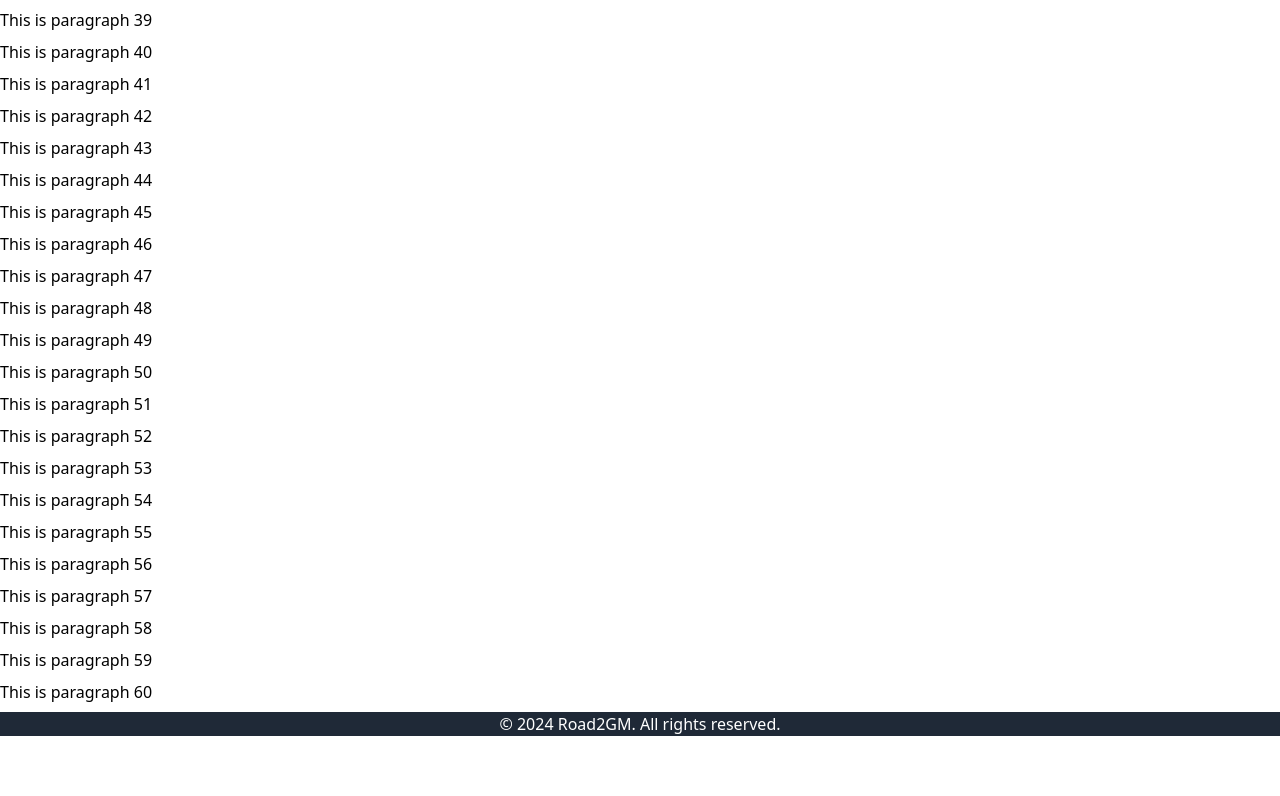
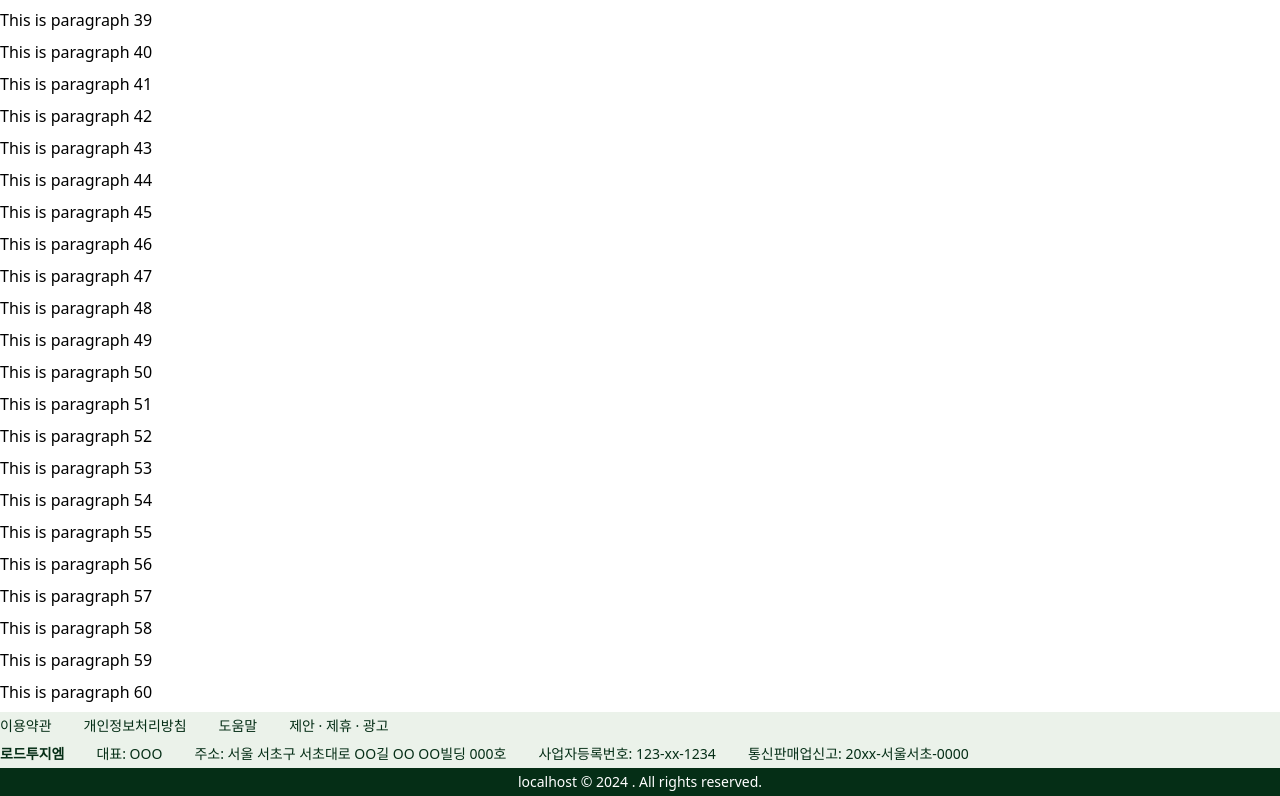
Before and after one commit to mairoo/road2gm-react, a React app: page / in a window 1280 px wide. Shown: the part 1316-2112 px from the top of the page. Before the commit the page ends 2052 px from the top, so only its background shows below. Built offline with nearby package versions, Linux system fonts and the light colour scheme.

Commit message:
footer setup

```diff
--- a/src/layouts/RootLayout.tsx
+++ b/src/layouts/RootLayout.tsx
@@ -13,7 +13,7 @@ const RootLayout = () => {
   // 푸터: 내용이 적을 때는 화면 하단 고정, 내용이 많아 스크롤이 생기면 스크롤의 맨 아래에 위치
   return (
     <div className="flex flex-col min-h-screen">
-      <Header>
+      <Header className="bg-[#ebf2ea] shadow-sm shadow-green-600/20 z-10">
         <h1 className="text-2xl font-bold">Road2GM</h1>
       </Header>
 
@@ -33,7 +33,28 @@ const RootLayout = () => {
         </ContainerFixed>
       </Main>
       <Footer>
-        <p>&copy; {new Date().getFullYear()} Road2GM. All rights reserved.</p>
+        <div className="bg-[#ebf2ea] text-green-950 text-sm">
+          <ContainerFixed className="md:py-1 md:px-0 p-1 space-y-2">
+            <div className="flex flex-wrap gap-y-0.5 gap-x-4 md:gap-y-0 md:gap-x-8">
+              <span>이용약관</span>
+              <span>개인정보처리방침</span>
+              <span>도움말</span>
+              <span>제안 &middot; 제휴 &middot; 광고</span>
+            </div>
+
+            <div className="flex flex-col md:flex-row gap-y-0.5 md:gap-y-0 md:gap-x-8">
+              <span className="font-bold">로드투지엠</span>
+              <span>대표: OOO</span>
+              <span>주소: 서울 서초구 서초대로 OO길 OO OO빌딩 000호</span>
+              <span>사업자등록번호: 123-xx-1234</span>
+              <span>통신판매업신고: 20xx-서울서초-0000</span>
+            </div>
+          </ContainerFixed>
+        </div>
+        <div className="bg-green-950 text-white text-center text-sm p-1">
+          {window.location.hostname} &copy; {new Date().getFullYear()} . All
+          rights reserved.
+        </div>
       </Footer>
     </div>
   );
--- a/src/widgets/Footer.tsx
+++ b/src/widgets/Footer.tsx
@@ -7,10 +7,7 @@ const Footer = ({
 }: {
   children?: ReactNode;
 } & ComponentPropsWithoutRef<"footer">) => {
-  const classes = className(
-    rest.className,
-    "bg-gray-800 text-white text-center",
-  );
+  const classes = className(rest.className);
 
   return <footer className={classes}>{children}</footer>;
 };
```
